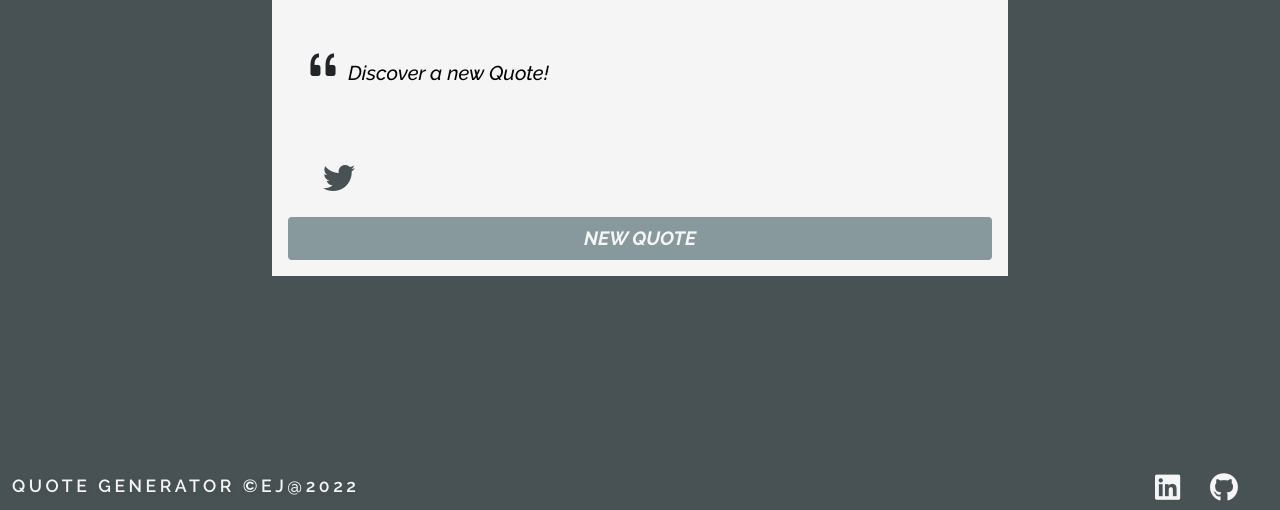
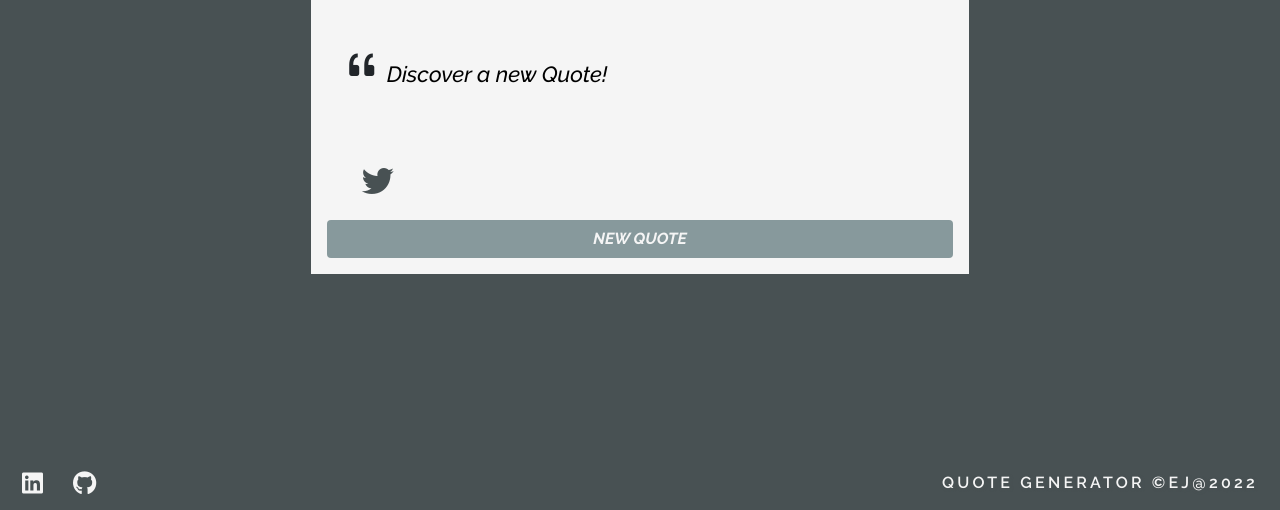
Before and after one commit to EllieJ87/RandomQuoteMachine, a plain HTML site: page index.html in a window 1280 px wide. Shown: the part 290-800 px from the top of the page. Drawn offline with nearby package versions, Linux system fonts and the light colour scheme.

Commit message:
chore: new favicon icon changed favicon icon path name closed feat: responsive design improved the layout of web page and sylying across mobile portrait and landscape screens closed docs: readme readme file updated refactor: readme for correct links in the document not complete chore: wireframes imagery added imagery for responsive layout and wireframes closed

```diff
--- a/index.html
+++ b/index.html
@@ -5,12 +5,12 @@
         <meta http-equiv="X-UA-Compatible" content="IE=edge">
         <meta name="viewport" content="width=device-width, initial-scale=1.0">
 
-        <title>Random Quote Generator</title>
+        <title>Random Quote Machine</title>
 
         <!-- FAVICON -->
-        <link rel="icon" type="image/png" href="faicon/favicon-16x16.jpg" sizes="16x16">
-        <link rel="icon" type="image/png" href="faicon/favicon-32x32.jpg" sizes="32x32">
-        <link rel="icon" type="image/png" href="faicon/favicon-96x96.png" sizes="96x96">
+        <link rel="icon" type="image/png" href="faicon/quote-favicon-16x16.jpg" sizes="16x16">
+        <link rel="icon" type="image/png" href="faicon/quote-favicon-32x32.jpg" sizes="32x32">
+        <link rel="icon" type="image/png" href="faicon/quote-favicon-96x96.png" sizes="96x96">
 
         <!-- BOOTSTRAP CSS STYLES LINK -->
         <link href="https://cdn.jsdelivr.net/npm/bootstrap@5.1.3/dist/css/bootstrap.min.css" rel="stylesheet" integrity="sha384-1BmE4kWBq78iYhFldvKuhfTAU6auU8tT94WrHftjDbrCEXSU1oBoqyl2QvZ6jIW3" crossorigin="anonymous">
@@ -45,18 +45,18 @@
                         </div>
                     </wrapper>
                 </div>
+            </div>
             <footer class="container-fluid">
-                    <div class="row py-2">
-                        <div class="col-sm">
-                            <span class="footer-text">Quote Generator &copy;EJ@2022</span>
-                        </div>
+                <div class="row">
                     <div class="col-sm footer-links">
                         <a href="https://www.linkedin.com/in/ellie-judge-45b00689/" class="fa fa-linkedin-square" aria-hidden="true" target="_blank"></a>
                         <a href="https://github.com/EllieJ87" class="fa fa-github" aria-hidden="true" target="_blank"></a>
                     </div>
+                    <div class="col-sm">
+                        <span class="footer-text">Quote Generator &copy;EJ@2022</span>
+                    </div>
                 </div>
               </footer>
-            </div>
         </div>
 
         <!-- JQUERY & BOOTSTRAP.JS CDNS FILES -->
--- a/styles.css
+++ b/styles.css
@@ -3,17 +3,21 @@
 * {
     box-sizing: border-box;
     font-family: 'Raleway', Tahoma, sans-serif;
-    padding: 0;
-    margin: 0;
 }
 
 body {
+    padding: 0;
+    margin: 0;
     display: flex;
+    justify-content: center;
+    align-items: center;
     width: 100vw;
     height: 100vh;
-    justify-content: center;
-    align-items: center;
     background-color: #485153;
+}
+
+.container {
+    max-width: 90%;
 }
 
 .card {
@@ -25,7 +29,7 @@ body {
     color: whitesmoke;
     font-weight: 700;
     font-style: italic;
-    font-size: 1.5em;
+    font-size: 1em;
     text-align: center;
     letter-spacing: 0.2em;
     text-transform: uppercase;
@@ -43,16 +47,15 @@ body {
 }
 
 .bi-quote {
-    font-size: 2em;
+    font-size: 1.5em;
 }
 
 #text {
     align-self: flex-start;
     font-style: italic;
-    font-size: 1em;
+    font-size: 0.8em;
     color: black;
     padding-top: 18px;
-
 }
 
 .bottom-container {
@@ -64,7 +67,7 @@ body {
 
 .bi-twitter {
     padding-left: 20px;
-    font-size: 2em;
+    font-size: 1.5em;
     color: #485153;
 }
 
@@ -86,7 +89,7 @@ body {
     color: whitesmoke;
     font-weight: 700;
     font-style: italic;
-    font-size: 1.2em;
+    font-size: 0.8em;
     text-align: center;
     text-transform: uppercase;
 }
@@ -101,31 +104,32 @@ footer {
     position: absolute;
     bottom: 0;
     left: 0;
+    padding-bottom: 15px;
 }
 
 .footer-text {
     display: flex;
     align-self: center;
-    justify-content: flex-start;
+    justify-content: flex-end;
     font-weight: 600;
-    font-size: 1.1em;
+    font-size: 0.7em;
     text-transform: uppercase;
     color: whitesmoke;
     text-shadow: 1px 1px 3px #485153;
     letter-spacing: 0.2em;
+    padding-right: 10px;
 }
 
 .footer-links {
     display: flex;
     align-self: center;
-    justify-content: flex-end;
+    justify-content: flex-start;
 }
 
 .fa {
-    font-size: 1.8em;
+    font-size: 1em;
     color: whitesmoke;
     text-decoration: none;
-    padding: 0 30px 0 0;
 }
 
 .fa:hover {
@@ -133,11 +137,45 @@ footer {
     text-shadow: 2px 2px 3px whitesmoke;
 }
 
+.fa-linkedin-square {
+    padding: 0 5px 0 10px;
+}
 
-@media (max-width: 768px) {
-    footer {
-        bottom: 0;
-        left: 0;
+.fa-github {
+    padding: 0 10px;
+}
+
+@media (min-width: 768px) {
+    .container {
+        max-width: 80vw;
+    }
+    .card-header {
+        font-size: 1.4em;
+    }
+
+    #text {
+        font-size: 1.1em;
+    }
+
+    .bi-quote {
+        font-size: 2em;
+    }
+
+    .bi-twitter {
+        font-size: 2em;
+    }
+
+    #new-quote {
+        font-size: 1em;
+    }
+
+    .footer-text {
+        font-size: 1em;
+    }
+
+    .fa {
+        font-size: 1.5em;
+        padding-right: 20px;
     }
 }
 
@@ -151,4 +189,17 @@ footer {
         justify-content: center;
         padding: 5px;
     }
+
 }
+
+@media (min-width: 1650px) {
+    .container {
+        max-width: 60vw;
+    }
+}
+
+@media (min-width: 280px) and (max-width: 823px) and (orientation: landscape) {
+    footer {
+        position: relative;
+    }
+}
```
Also changed, not shown: faicon/quote-favicon-16x16.jpg (renamed from faicon/favicon-16x16.jpg), faicon/quote-favicon-32x32.jpg (renamed from faicon/favicon-32x32.jpg), faicon/quote-favicon-96x96.jpg (renamed from faicon/favicon-96x96.jpg), images/home-desktop.png (added), images/home-mobile.png (added), images/responsive-design.jpg (added), 1 other file. Lines whose indentation alone changed are shown as unchanged.
